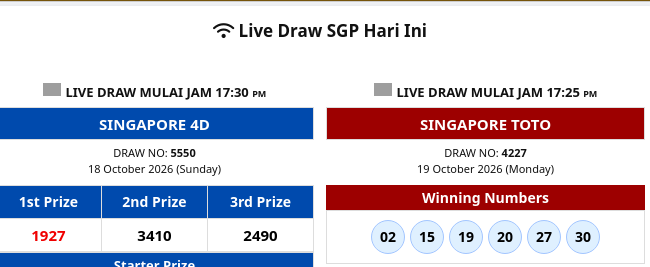
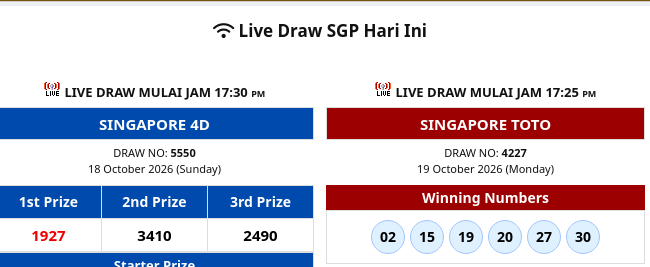
Before and after one commit to asm2ii/tips, a website: page views/hasilsgp.html in a window 1280 px wide. Shown: the part 182-449 px from the top of the page, 320-970 px from the left. Drawn offline with nearby package versions, Linux system fonts and the light colour scheme; grey boxes are pictures that could not be loaded; a script that the page names is missing.

Commit message:
Move assets to public folder

```diff
--- a/views/hasilsgp.html
+++ b/views/hasilsgp.html
@@ -162,7 +162,7 @@
 
                             <sup>
                                 <img
-                                    src="https://tips.jadwalbola.net/images/live.gif"
+                                    src="/assets/live.gif"
                                     alt="LIVE"
                                 >
                             </sup>
@@ -479,7 +479,7 @@
 
                             <sup>
                                 <img
-                                    src="https://tips.jadwalbola.net/images/live.gif"
+                                    src="/assets/live.gif"
                                     alt="LIVE"
                                 >
                             </sup>
```
